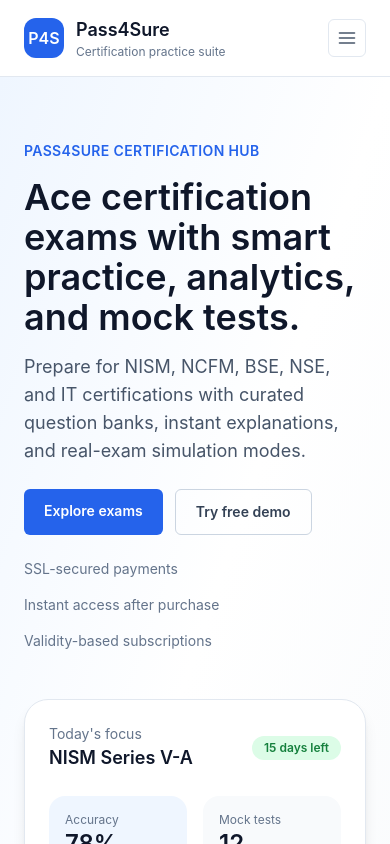
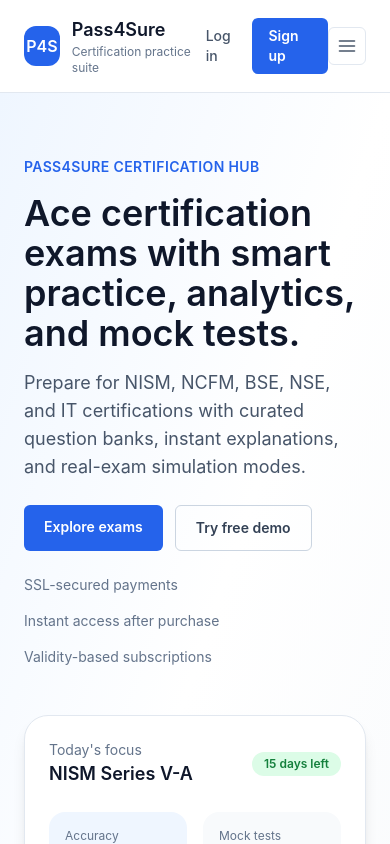
Before and after one commit to brindadavda/Pass4Sure-Clone, a React (Vite) app in the folder client/: page / in a window 390 px wide. Shown: the top 844 px of the page. Built offline with nearby package versions, Linux system fonts and the light colour scheme.

Commit message:
Adjust auth links in nav

```diff
--- a/client/src/components/NavBar.jsx
+++ b/client/src/components/NavBar.jsx
@@ -38,7 +38,7 @@
             Admin
           </NavLink>
         </nav>
-        <div className="hidden items-center gap-3 md:flex">
+        <div className="flex items-center gap-3">
           <NavLink
             to="/login"
             className="text-sm font-medium text-slate-600 hover:text-blue-600"
@@ -49,7 +49,7 @@
             to="/register"
             className="rounded-md bg-blue-600 px-4 py-2 text-sm font-semibold text-white"
           >
-            Get Started
+            Sign up
           </NavLink>
         </div>
         <button
@@ -100,22 +100,6 @@
             <NavLink to="/admin" className={linkClass} onClick={() => setIsMenuOpen(false)}>
               Admin
             </NavLink>
-            <div className="mt-2 flex flex-col gap-2">
-              <NavLink
-                to="/login"
-                className="rounded-md border border-slate-200 px-3 py-2 text-sm font-medium text-slate-600"
-                onClick={() => setIsMenuOpen(false)}
-              >
-                Log in
-              </NavLink>
-              <NavLink
-                to="/register"
-                className="rounded-md bg-blue-600 px-3 py-2 text-sm font-semibold text-white"
-                onClick={() => setIsMenuOpen(false)}
-              >
-                Get Started
-              </NavLink>
-            </div>
           </nav>
         </div>
       )}
```
